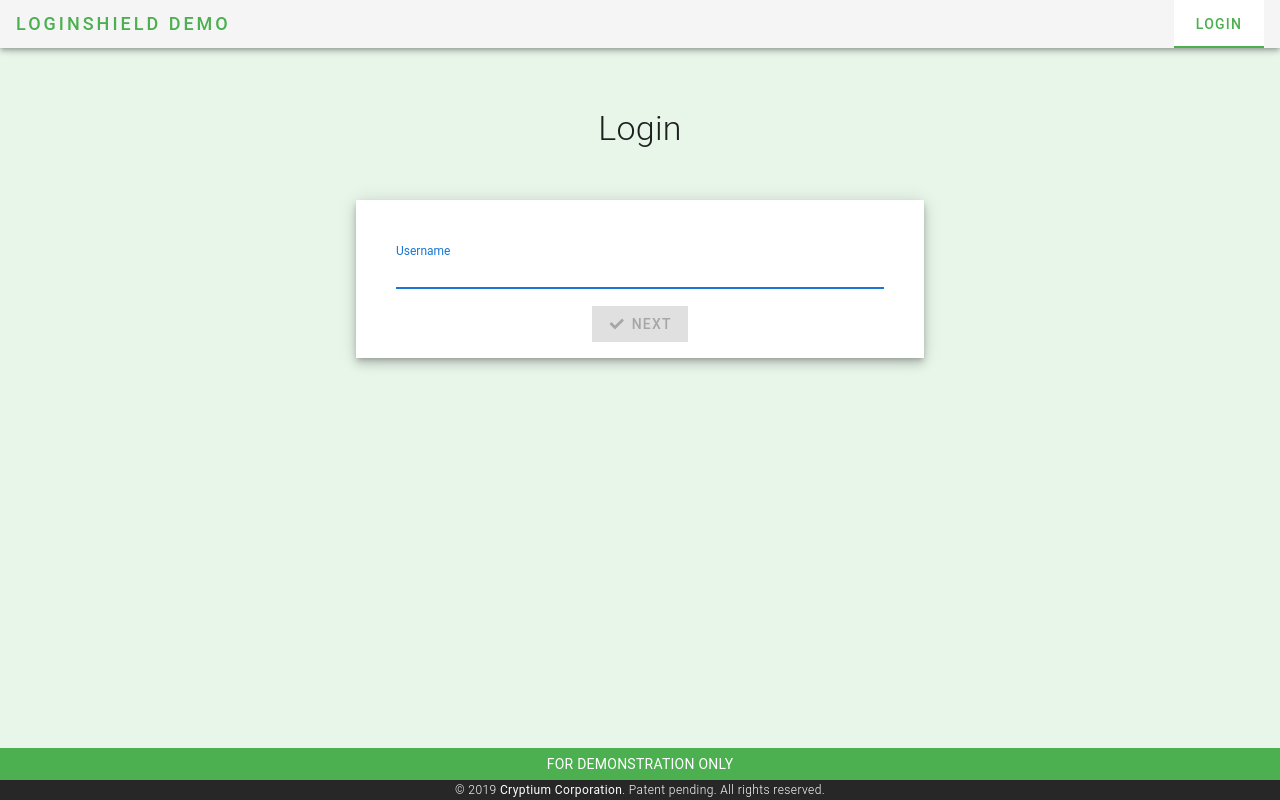
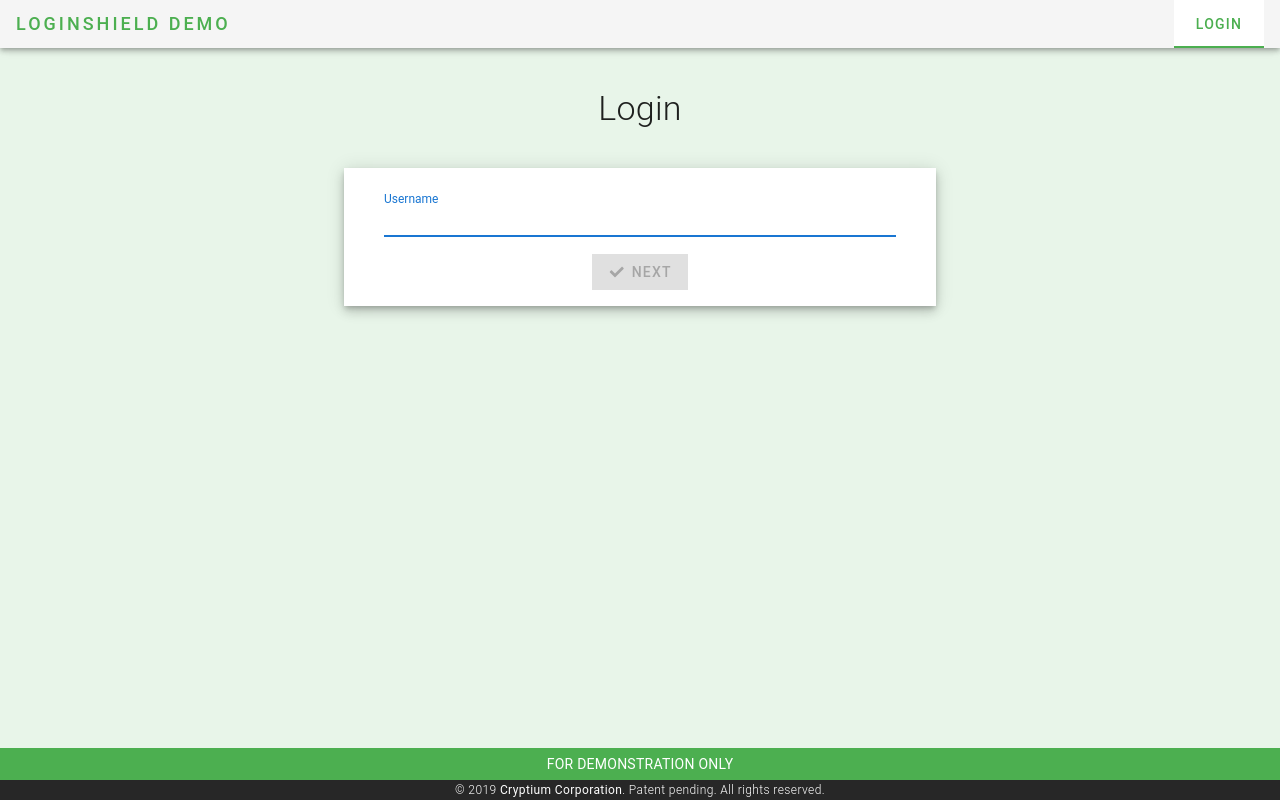
Before and after one commit to LoginShield/test-enterprise-website-html5, a Vue app: page /login in a window 1280 px wide. Built offline with nearby package versions, Linux system fonts and the light colour scheme; no server answers; a small style sheet from the web is missing.

Commit message:
style: removed padding on cols

```diff
--- a/src/App.vue
+++ b/src/App.vue
@@ -1,7 +1,7 @@
 <template>
     <v-app>
         <Navbar app/>
-        <v-content style="margin-top: 48px;" class="green lighten-5 py-10 px-5">
+        <v-content style="margin-top: 48px;" class="green lighten-5 py-10 px-3">
             <router-view></router-view>
         </v-content>
         <Footer/>
--- a/src/components/Footer.vue
+++ b/src/components/Footer.vue
@@ -1,7 +1,7 @@
 <template>
     <v-footer dark padless>
         <v-row justify="center" no-gutters>
-            <v-col cols="12" class="green">
+            <v-col cols="12" class="green pa-0">
                 <v-row justify="center" align="center" class="py-1 px-6 ma-0">
                     <div style="display: inline-block;">
                         <span class="body-2">FOR DEMONSTRATION ONLY</span>
--- a/src/views/Account.vue
+++ b/src/views/Account.vue
@@ -8,7 +8,7 @@
             <h1 class="display-1 font-weight-light">Account</h1>
         </v-row>
         <v-row justify="center" class="py-5">
-            <v-col cols="12" sm="10" md="8" lg="6" xl="4">
+            <v-col cols="12" sm="10" md="8" lg="6" xl="4" class="pa-0">
                 <v-card tile elevation="6" class="px-5 pb-3">
                     <v-card-text class="title text-center">Profile</v-card-text>
                     <v-divider class="mx-5 mb-5"></v-divider>
@@ -26,7 +26,7 @@
             </v-col>
         </v-row>
         <v-row justify="center" class="py-5">
-            <v-col cols="12" sm="10" md="8" lg="6" xl="4">
+            <v-col cols="12" sm="10" md="8" lg="6" xl="4" class="pa-0">
                 <v-card tile elevation="6" class="px-5 pb-3">
 
                         <v-card-text class="title text-center">
--- a/src/views/AccountLoginShieldContinueLogin.vue
+++ b/src/views/AccountLoginShieldContinueLogin.vue
@@ -4,11 +4,11 @@
             <h1 class="display-1 font-weight-light">Account</h1>
         </v-row>
         <v-row justify="center" class="py-5">
-            <v-col cols="12" sm="10" md="8" lg="6" xl="4">
-                <v-row justify="center" class="pt-5 px-5">
+            <v-col cols="12" sm="10" md="8" lg="6" xl="4" class="pa-0">
+                <v-row justify="center" class="pt-5 px-2">
                     <p class="title text-center">Validating login...</p>
                 </v-row>
-                <v-row justify="center" class="pt-5 px-5" v-show="error">
+                <v-row justify="center" class="pt-5 px-2" v-show="error">
                     <p class="title text-center">Login failed</p>
                     <a href="/login">Try again</a>
                 </v-row>
--- a/src/views/AccountLoginShieldContinueRegistration.vue
+++ b/src/views/AccountLoginShieldContinueRegistration.vue
@@ -4,11 +4,11 @@
             <h1 class="display-1 font-weight-light">Account</h1>
         </v-row>
         <v-row justify="center" class="py-5">
-            <v-col cols="12" sm="10" md="8" lg="6" xl="4">
+            <v-col cols="12" sm="10" md="8" lg="6" xl="4" class="pa-0">
                 <v-card tile elevation="6" class="px-10 pb-5">
                     <v-card-text class="title text-center">Security</v-card-text>
                     <v-divider class="mx-5 mb-5"></v-divider>
-                    <v-row justify="center" class="pt-4 px-3">
+                    <v-row justify="center" class="pt-4 px-2">
                         <p class="text-center subtitle">Now login once with LoginShield to complete the registration process:</p>
                     </v-row>
                     <v-row justify="center" class="pt-4">
--- a/src/views/Create.vue
+++ b/src/views/Create.vue
@@ -4,7 +4,7 @@
             <h1 class="display-1 font-weight-light">Create new account</h1>
         </v-row>
         <v-row justify="center" class="py-5">
-            <v-col cols="12" sm="10" md="8" lg="6" xl="4">
+            <v-col cols="12" sm="10" md="8" lg="6" xl="4" class="pa-0">
                 <v-card tile elevation="6" class="px-10 py-5">
                     <v-form v-model="createAccountForm" ref="createAccountFormRef" @submit="validateCreateAccount" onSubmit="return false;" @keyup.enter.native="validateCreateAccount">
                         <v-text-field
--- a/src/views/Login.vue
+++ b/src/views/Login.vue
@@ -1,11 +1,11 @@
 <template>
     <v-container>
-        <v-row justify="center" class="py-5">
+        <v-row justify="center">
             <h1 class="display-1 font-weight-light">Login</h1>
         </v-row>
         <v-row justify="center" class="py-5">
-            <v-col cols="12" sm="10" md="8" lg="6" xl="4">
-                <v-card tile elevation="6" class="px-10 pb-5 pt-10" v-show="loginUsernameInput">
+            <v-col cols="12" sm="10" md="8" lg="6" xl="4" class="pa-0">
+                <v-card tile elevation="6" class="px-10 py-5 mt-5" v-show="loginUsernameInput">
                     <v-form v-model="loginUsernameForm" ref="loginUsernameFormRef" @submit="validateUsername" onSubmit="return false;">
                         <v-text-field
                             v-model=username
--- a/src/views/Test.vue
+++ b/src/views/Test.vue
@@ -4,7 +4,7 @@
                 <h1 class="overline" style="font-size: 34px!important;">Test</h1>
         </v-row>
         <v-row justify="center" class="pb-10">
-            <v-col cols="12" sm="9" md="6" lg="4" xl="3">
+            <v-col cols="12" sm="9" md="6" lg="4" xl="3" class="pa-0">
                 <!-- Set these panels state as opened by default if possible (see value) -->
                 <v-expansion-panels accordion multiple v-model="isExpansionPanelOpen">
                     <v-expansion-panel style="border-radius: 0px;">
@@ -34,7 +34,7 @@
             </v-col>
         </v-row>
         <v-row justify="center">
-            <v-col cols="12">
+            <v-col cols="12" class="pa-0">
                 <v-expansion-panels accordion multiple>
                     <v-expansion-panel style="border-radius: 0px;">
                         <v-expansion-panel-header class="overline justify-center" style="font-size: 18px!important;">Vuex</v-expansion-panel-header>
```
